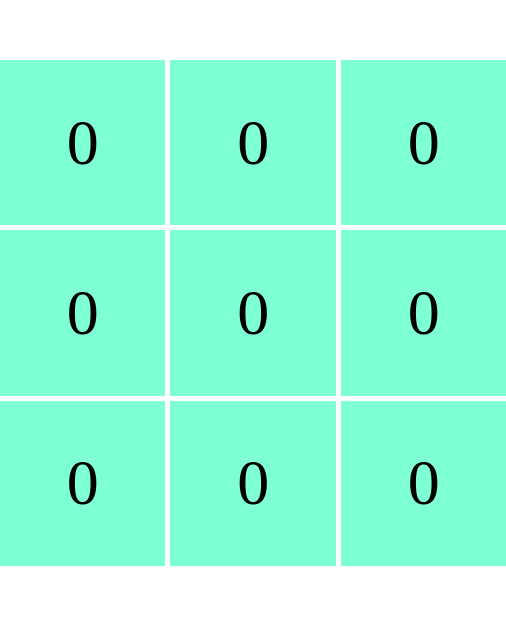
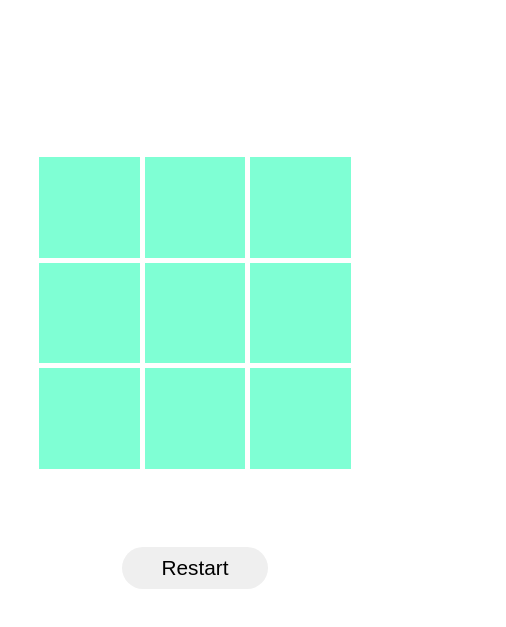
Before and after one commit to LeStuder/TicTacToe, a plain HTML site: page index.html in a window 390 px wide. Shown: the part 109-736 px from the top of the page, 506 px wide, since content can reach past the window. Drawn offline with Linux system fonts and the light colour scheme.

Commit message:
Make CSS mobile-first, add modal restart-button
Added modal which displays Win or Draw.
For that added printEnd function.

Also adjusted styling to be mobile-first

```diff
--- a/index.html
+++ b/index.html
@@ -7,7 +7,14 @@
         <link rel="stylesheet" href="styles.css" />
     </head>
     <body>
-        <main id="grid"></main>
+        <div id="container">
+            <main id="grid"></main>
+            <dialog id="dialog">
+                <p id="dialog-message"></p>
+                <button type="button" class="btn-restart"></button>
+            </dialog>
+            <button type="button" class="btn-restart">Restart</button>
+        </div>
         <script src="main.js"></script>
     </body>
 </html>
--- a/main.js
+++ b/main.js
@@ -1,8 +1,8 @@
 function boardController() {
     let _board = [
-        [0, 0, 0],
-        [0, 0, 0],
-        [0, 0, 0],
+        [null, null, null],
+        [null, null, null],
+        [null, null, null],
     ];
 
     const getStatus = () => {
@@ -18,7 +18,7 @@ function boardController() {
         ];
 
         const checkWin = (arr) => {
-            if (arr[0] === arr[1] && arr[1] === arr[2] && arr[0] !== 0) {
+            if (arr[0] === arr[1] && arr[1] === arr[2] && arr[0] !== null) {
                 return true;
             }
         };
@@ -53,7 +53,7 @@ function boardController() {
     };
 
     const checkEmptyCell = (x, y) => {
-        return _board[y][x] === 0;
+        return _board[y][x] === null;
     };
 
     const updateBoard = (player, x, y) => {
@@ -67,7 +67,7 @@ const board = boardController();
 function gameController() {
     _playersArr = [
         { name: "Player X", active: true, token: "X" },
-        { name: "Player Y", active: false, token: "Y" },
+        { name: "Player Y", active: false, token: "O" },
     ];
 
     const setPlayerNames = (name1, name2) => {
@@ -108,10 +108,11 @@ function gameController() {
 
     const playRound = (x, y) => {
         pastPlayer = processEntry(x, y);
+        4;
         if (board.getStatus() == "WIN") {
-            display.printWin(pastPlayer);
+            display.printEnd(pastPlayer);
         } else if (board.getStatus() == "DRAW") {
-            display.printDraw();
+            display.printEnd();
         }
         display.printBoard();
     };
@@ -126,6 +127,8 @@ const game = gameController();
 
 function displayController() {
     const gridElem = document.getElementById("grid");
+    const dialog = document.getElementById("dialog");
+    const dialogMessage = document.getElementById("dialog-message");
 
     const printBoard = () => {
         let boardArr = board.getBoard();
@@ -143,19 +146,16 @@ function displayController() {
         }
     };
 
-    const printWin = (player) => {
-        console.log("*****************************");
-        console.log(`${player} WON!`);
-        console.log("*****************************");
+    const printEnd = (player = null) => {
+        if (player !== null) {
+            dialogMessage.textContent = `${player.name} WON!!!`;
+        } else {
+            dialogMessage.textContent = "DRAW...";
+        }
+        dialog.showModal();
     };
 
-    const printDraw = () => {
-        console.log("*****************************");
-        console.log("DRAW...");
-        console.log("*****************************");
-    };
-
-    return { printBoard, printWin, printDraw };
+    return { printBoard, printEnd };
 }
 const display = displayController();
 
--- a/styles.css
+++ b/styles.css
@@ -4,11 +4,17 @@ body {
     padding: 0;
 }
 
+#container {
+    display: grid;
+    grid-template-rows: 2fr 5fr 2fr;
+    height: 100vh;
+}
+
 #grid {
-    --heigth: 60vh;
-    height: var(--heigth);
-    width: var(--heigth);
-    margin: calc(50vh - (0.5 * var(--heigth))) auto;
+    grid-row-start: 2;
+    height: 80vw;
+    width: 80vw;
+    margin: auto;
     display: grid;
     grid-template-columns: repeat(3, 1fr);
     grid-template-rows: repeat(3, 1fr);
@@ -22,3 +28,13 @@ body {
     align-items: center;
     font-size: 4em;
 }
+
+.btn-restart {
+    font-size: 1.3em;
+    grid-row-start: 3;
+    margin: 0 auto;
+    height: 2em;
+    width: 7em;
+    border-radius: 9999px;
+    border: 0;
+}
```
